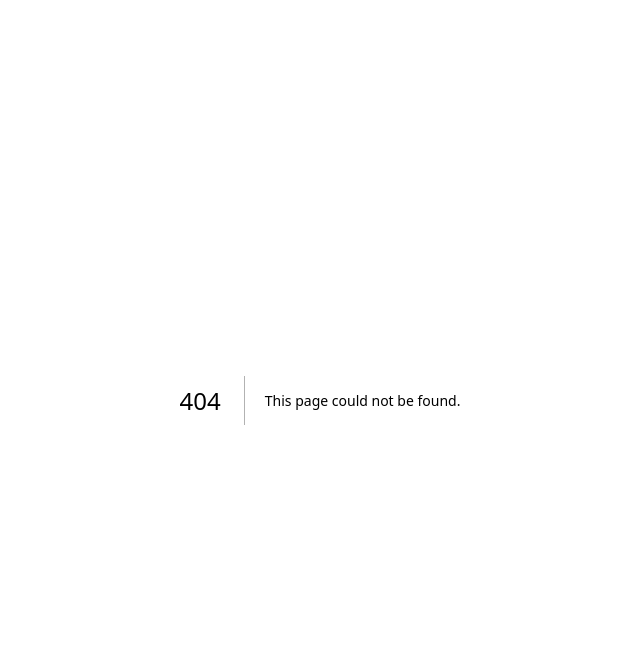
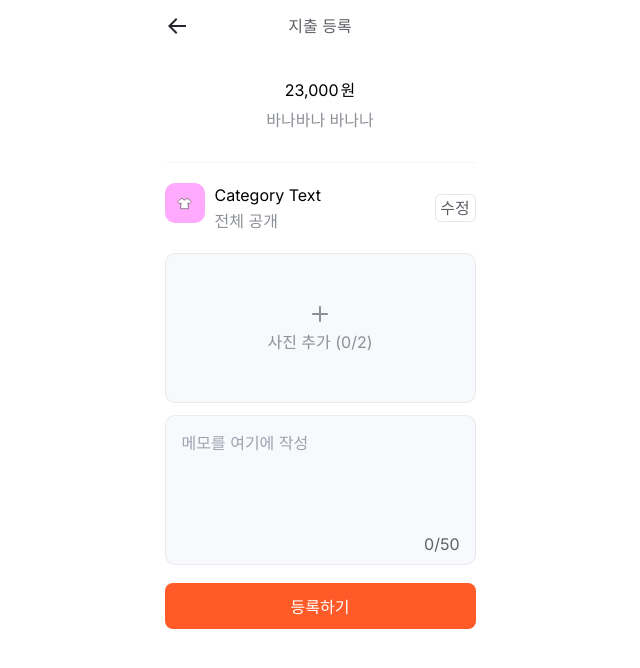
Before and after one commit to DDD-Community/Rainbow-Web, a Next.js app: page /plus/reg in a window 1280 px wide. Before the commit this address had no page. Shown: the top 668 px of the page, without its empty margins (320-960 px from the left). Built offline with nearby package versions, Linux system fonts and the light colour scheme.

Commit message:
feat: plus 등록 페이지 마크업 완료#42

```diff
--- /dev/null
+++ b/src/app/plus/reg/page.tsx
@@ -0,0 +1,136 @@
+"use client";
+
+import React, { useState, useEffect } from "react";
+import NavigationBar from "src/components/navigationBar";
+import { CategoryImage, CategoryType } from "src/components/categoryCard";
+import { PrimaryButton, SubButton } from "src/components/Common/Button";
+import { DividerHorizon } from "@/src/components/Common/Divider";
+import IconPlus from "public/assets/images/icons/plus";
+import { addCommasToNumber } from "src/types/utils/utils";
+
+const SHOW_EXPENSE_VISIBILITY = "전체 공개";
+const HIDE_EXPENSE_VISIBILITY = "비공개";
+
+export default function PageLayout() {
+  const [price, setPrice] = useState(0);
+  const [memoValue, setMemoValue] = useState("");
+
+  const isButtonActive = Number(price) > 0;
+
+  useEffect(() => {
+    setPrice(23000);
+  }, []);
+
+  return (
+    <main className="py-3.5 px-4">
+      <NavigationBar title="지출 등록" isBackButton onClickBackButton={() => {}} />
+
+      <ExpensePrice price={23000} />
+
+      <ExpenseDetail expenseDetail="바나바나 바나나" />
+
+      <div className="mt-[30px] mb-3">
+        <DividerHorizon />
+      </div>
+
+      <SelectedCategory categoryType="clothes" text="Category Text" />
+
+      <button
+        type="button"
+        className="flex flex-col gap-1 justify-center items-center mt-3 w-full h-[150px] bg-gray-50 rounded-[10px] border border-black/[0.06]"
+      >
+        <IconPlus fill="#8C9097" />
+        <span className="m-13-500 text-gray-500">사진 추가 (0/2)</span>
+      </button>
+
+      <Memo text={memoValue} onChangeText={e => setMemoValue(e.target.value)} />
+
+      <footer className="flex mt-3">
+        <PrimaryButton
+          disabled={!isButtonActive}
+          color={isButtonActive ? "default" : "disabled"}
+          className="w-full h-[46px]"
+          onClick={() => {}}
+        >
+          등록하기
+        </PrimaryButton>
+      </footer>
+    </main>
+  );
+}
+
+interface ExpensePriceProps {
+  price: number;
+}
+function ExpensePrice({ price = 0 }: ExpensePriceProps) {
+  return (
+    <div className="flex justify-center items-center gap-0.5 mt-10">
+      <span className="w-auto max-w-[343px] text-right m-34-500">{addCommasToNumber(price)}</span>
+      <span className="leading-[130%] m-30-500">원</span>
+    </div>
+  );
+}
+
+interface ExpenseDetailProps {
+  expenseDetail: string;
+}
+function ExpenseDetail({ expenseDetail = "" }: ExpenseDetailProps) {
+  return (
+    <div className="flex justify-center mt-1.5">
+      <span className="m-13-500 text-gray-500">{expenseDetail}</span>
+    </div>
+  );
+}
+
+interface SelectedCategoryProps {
+  categoryType: CategoryType;
+  text: string;
+  isExpenseVisibility?: boolean;
+  onClick?: () => void;
+}
+function SelectedCategory({
+  categoryType = "clothes",
+  text = "",
+  isExpenseVisibility = true,
+  onClick = () => {}
+}: SelectedCategoryProps) {
+  return (
+    <div className="flex justify-between items-center gap-2.5 py-2">
+      <div className="flex gap-2.5">
+        <div>
+          <CategoryImage categoryType={categoryType} />
+        </div>
+        <div className="flex flex-col justify-center gap-0.5">
+          <span className="sb-13-600">{text}</span>
+          <span className="m-11-500 text-gray-500">
+            {isExpenseVisibility ? SHOW_EXPENSE_VISIBILITY : HIDE_EXPENSE_VISIBILITY}
+          </span>
+        </div>
+      </div>
+      <SubButton color="default" className="w-[41px] h-7 p-0 ring-0" onClick={onClick}>
+        수정
+      </SubButton>
+    </div>
+  );
+}
+
+interface MemoProps {
+  text: string;
+  onChangeText: (e: React.ChangeEvent<HTMLTextAreaElement>) => void;
+}
+function Memo({ text = "", onChangeText = () => {} }: MemoProps) {
+  return (
+    <div className="relative mt-3">
+      <textarea
+        value={text}
+        className="px-4 pt-[15px] pb-[37px] w-full h-[150px] r-16-400 bg-gray-50 rounded-[10px] border border-black/[0.06] resize-none"
+        placeholder="메모를 여기에 작성"
+        onChange={onChangeText}
+        maxLength={50}
+       />
+      <span className="absolute right-4 bottom-[15px] r-14-400 text-gray-600">
+        {text.length <= 50 ? text.length : 50}/50
+      </span>
+    </div>
+  );
+}
```
